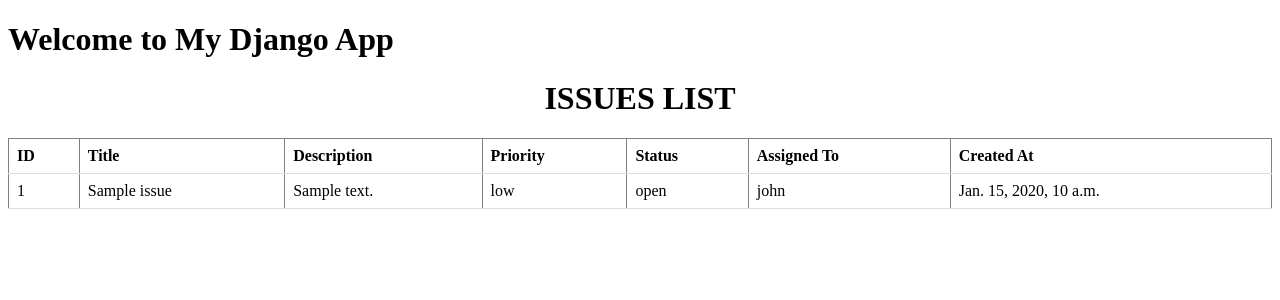
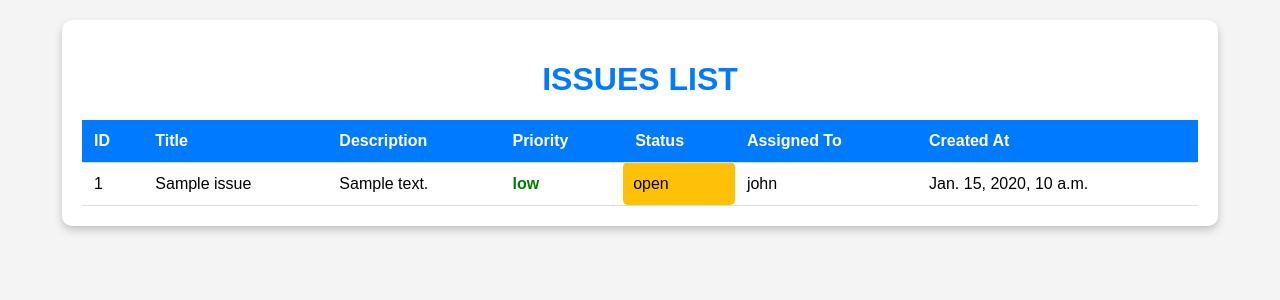
Before and after one commit to prezzoproff/DevTrack, a Django app: page /issues/issues_page/ in a window 1280 px wide. Shown: the top 300 px of the page. Run offline with Django 5.2, Linux system fonts and the light colour scheme; data comes from the database, SQL or seed files in the repository; both versions use the stored data as it was after the commit; tables that the repository leaves empty hold one stand-in row (values such as "Sample post").

Commit message:
Styled The Issues Page

```diff
--- a/issues/templates/issues/issues.html
+++ b/issues/templates/issues/issues.html
@@ -4,22 +4,65 @@
 
 {% block content %}
 <style>
+    body {
+        font-family: Arial, sans-serif;
+        background-color: #f4f4f4;
+        margin: 20px;
+    }
+
+    .container {
+        width: 90%;
+        max-width: 1200px;
+        margin: auto;
+        background: white;
+        padding: 20px;
+        box-shadow: 0 4px 8px rgba(0, 0, 0, 0.2);
+        border-radius: 10px;
+    }
+
+    h1 {
+        text-align: center;
+        color: #007bff;
+    }
+
     table {
-      border-collapse: collapse;
-      width: 100%;
+        width: 100%;
+        border-collapse: collapse;
+        margin-top: 20px;
     }
 
     th, td {
-      padding: 8px;
-      text-align: left;
-      border-bottom: 1px solid #DDD;
+        padding: 12px;
+        text-align: left;
+        border-bottom: 1px solid #ddd;
     }
 
-    tr:hover {background-color: #D6EEEE;}
-    </style>
-    <h1 align = "center">ISSUES LIST</h1>
+    th {
+        background-color: #007bff;
+        color: white;
+    }
 
-    <table border="1">
+    tr:nth-child(even) {
+        background-color: #f2f2f2;
+    }
+
+    tr:hover {
+        background-color: #d6eeee;
+        cursor: pointer;
+    }
+
+    .priority-high { color: red; font-weight: bold; }
+    .priority-medium { color: orange; font-weight: bold; }
+    .priority-low { color: green; font-weight: bold; }
+
+    .status-open { background: #28a745; color: white; padding: 5px 10px; border-radius: 5px; }
+    .status-closed { background: #dc3545; color: white; padding: 5px 10px; border-radius: 5px; }
+    .status-in-progress { background: #ffc107; color: black; padding: 5px 10px; border-radius: 5px; }
+</style>
+
+<div class="container">
+    <h1>ISSUES LIST</h1>
+    <table>
         <thead>
             <tr>
                 <th>ID</th>
@@ -37,17 +80,22 @@
                     <td>{{ issue.id }}</td>
                     <td>{{ issue.title }}</td>
                     <td>{{ issue.description }}</td>
-                    <td>{{ issue.priority }}</td>
-                    <td>{{ issue.status }}</td>
-                    <td> {{ issue.assigned_to }}</td>
+                    <td class="{% if issue.priority == 'High' %}priority-high{% elif issue.priority == 'Medium' %}priority-medium{% else %}priority-low{% endif %}">
+                        {{ issue.priority }}
+                    </td>
+                    <td class="{% if issue.status == 'Open' %}status-open{% elif issue.status == 'Closed' %}status-closed{% else %}status-in-progress{% endif %}">
+                        {{ issue.status }}
+                    </td>
+                    <td>{{ issue.assigned_to }}</td>
                     <td>{{ issue.created_at }}</td>
                 </tr>
             {% empty %}
                 <tr>
-                    <td colspan="4">No issues found.</td>
+                    <td colspan="7" style="text-align:center; color: gray;">No issues found.</td>
                 </tr>
             {% endfor %}
         </tbody>
     </table>
+</div>
 
 {% endblock %}
--- a/templates/base.html
+++ b/templates/base.html
@@ -6,9 +6,6 @@
     <title>{% block title %}My Django App{% endblock %}</title>
 </head>
 <body>
-    <header>
-        <h1>Welcome to My Django App</h1>
-    </header>
     <main>
         {% block content %}
         {% endblock %}
--- a/users/templates/users/profile.html
+++ b/users/templates/users/profile.html
@@ -70,6 +70,7 @@
 
                 <div class="mt-3">
                     <a href="{% url 'edit_profile' %}" class="btn btn-outline-primary">Edit Profile</a>
+                    <a href="{% url 'issuespage' %}" class="btn btn-info">View Issues</a>
                     <a href="{% url 'logout' %}" class="btn btn-danger">Logout</a>
                 </div>
             </div>
@@ -96,6 +97,7 @@
             <button onclick="toggleDarkMode()" class="btn btn-secondary">Toggle Dark Mode</button>
         </div>
 
+
         <div class="mt-5">
             <h4>Recent Activity</h4>
             <ul class="list-group">
```
Also changed, not shown: db.sqlite3 (added).
